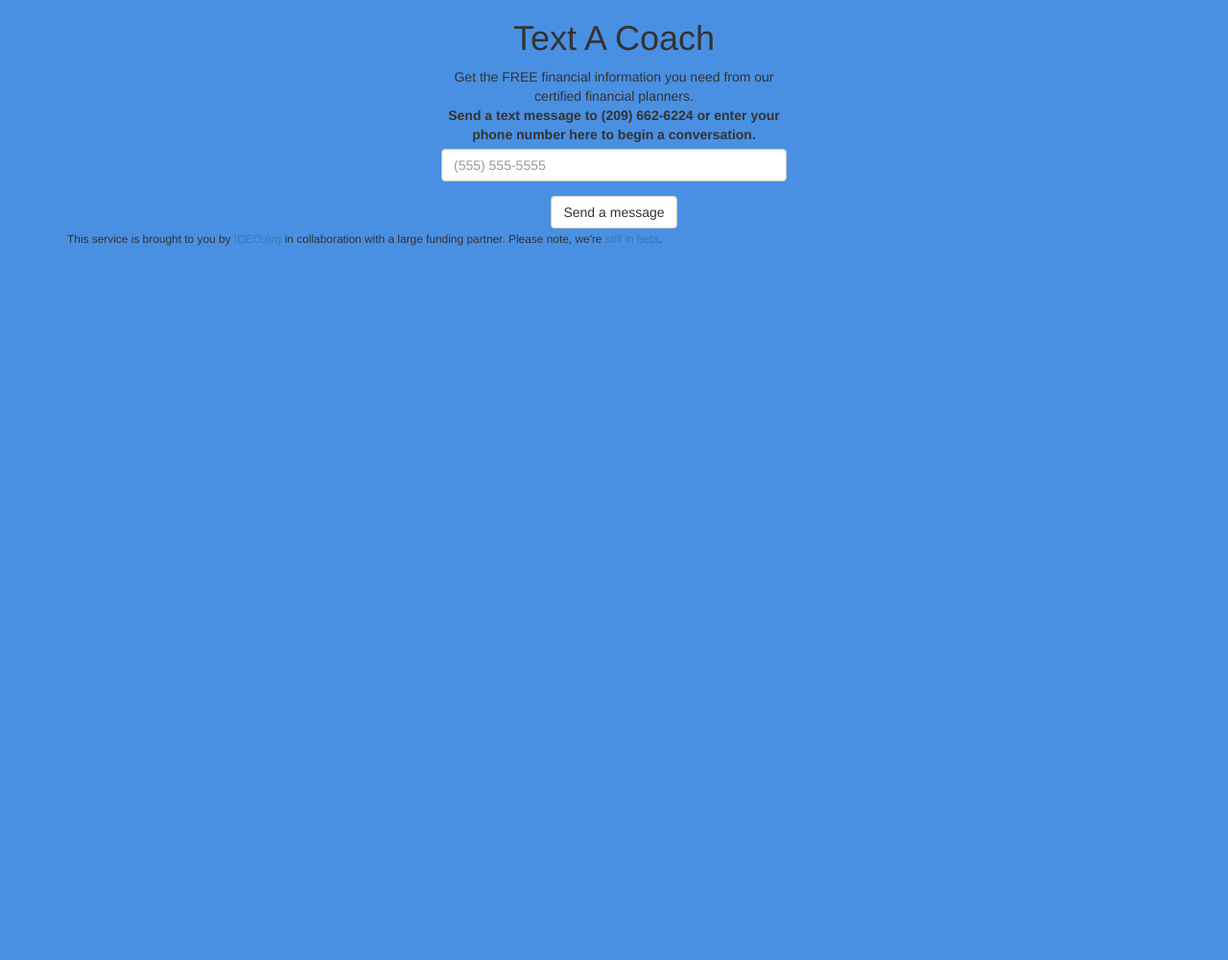
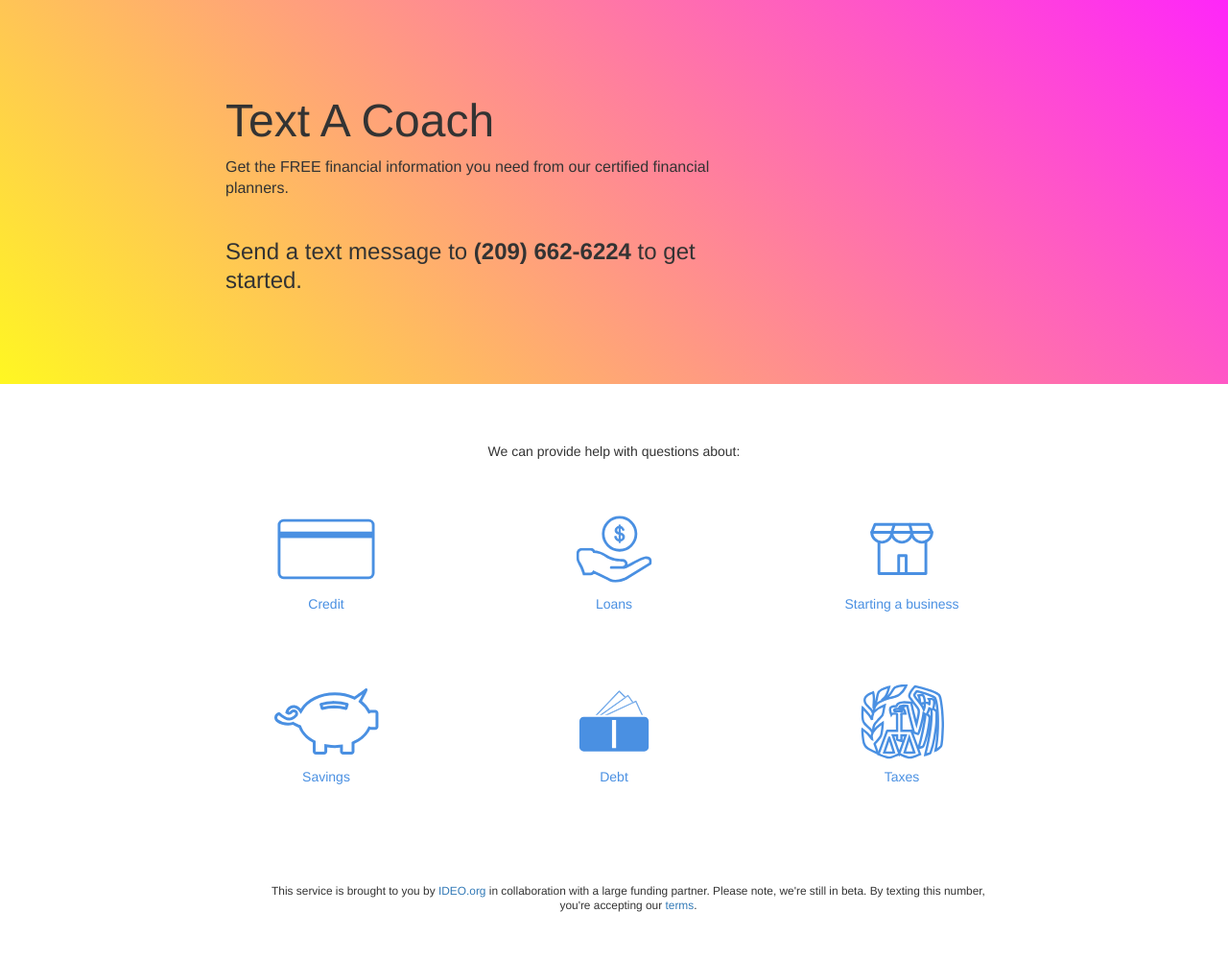
Before and after one commit to IDEOorg/text-a-coach, a plain HTML site: page index.html in a window 1280 px wide. Shown: the whole page at 96% size. Before the commit the page ends 800 px from the top, so only its background shows below. Drawn offline with nearby package versions, Linux system fonts and the light colour scheme.

Commit message:
add new styles

```diff
--- a/index.html
+++ b/index.html
@@ -12,30 +12,141 @@
 
     <style>
       body {
-        background: #4A90E2;
+        background: #FFFFFF;
       }
 
+      .container {
+        margin-top: 60px;
+      }
+      .hero-section-bg{
+        overflow: hidden;
+        background: #f06;
+        background: linear-gradient(45deg, #fff722, #ff26f9);
+        min-height: 100%;
+        position: relative;
+        z-index: 1;
+        }
 
+      .hero-section {
+        min-height: 400px;
+        padding-right: 60px;
+      }
+
+      .hero-h1 {
+        margin-top: 100px;
+        font-size: 48px;
+        margin-top: 40px;
+      }
+      .hero-description {
+        font-size: 16px;
+        line-height: 22px;
+      }
+      .hero-h3 {
+        margin-top: 40px;
+        line-height: 30px;
+      }
+
+      .description {
+        margin-bottom: 40px;
+      }
+      h5 {
+        color: #4A90E2;
+      }
+      .feature-section {
+        min-height: 120px;
+        display: flex;
+        align-items: center;
+        justify-content: center;
+      }
+
+      .feature-section img {
+        min-height: 100px;
+      }
+      .feature-section img, .feature-section h5 {
+        display: block;
+        margin: 0 auto;
+      }
+
+      .footer {
+        line-height: 14px;
+        margin: 100px 0 50px;
+      }
     </style>
 
     </head>
-  <body class="container">
+  <body>
 
-    <div class="row hero-section">
-      <div class="col-md-offset-4 col-md-4 text-center">
-        <h1>Text A Coach</h1>
-        <div class="description">Get the FREE financial information you need from our certified financial planners.</div>
-        <form>
+    <div class="hero-section hero-section-bg">
+      <div class="container">
+        <div class="row">
+          <div class="col-sm-6 col-sm-offset-1 col-lg-offset-2">
+            <h1 class="hero-h1">Text A Coach</h1>
+            <div class="hero-description">Get the FREE financial information you need from our certified financial planners.</div>
+            <h3 class="hero-h3">Send a text message to <strong>(209)&nbsp;662-6224</strong> to get started.</h3>
+          </div>
+        </div>
+      </div>
+    </div>
+    <div class="container">
+      <div class="row">
+        <div class="col-md-12 text-center">
+          <div class="description">We can provide help with questions about:</div>
+        <!-- <form>
           <div class="form-group">
             <label for="phoneNumber">Send a text message to (209) 662-6224 or enter your phone number here to begin a conversation.</label>
             <input type="email" class="form-control" id="phoneNumber" placeholder="(555) 555-5555">
           </div>
           <button type="submit" class="btn btn-default">Send a message</button>
-        </form>
+        </form> -->
+      </div>
+      <div class="row">
+        <div class="feature-section col-xs-4 col-md-2 col-md-offset-2 text-center">
+          <div class="feature-content  text-center text-center">
+            <img src="credit.svg" alt="credit" width="102" height="62">
+            <h5>Credit</h5>
+          </div>
+        </div>
+        <div class="feature-section col-xs-4 col-md-2 col-md-offset-1 text-center">
+          <div class="feature-content  text-center">
+            <img src="loans.svg" alt="loans" width="80" height="71">
+            <h5>Loans</h5>
+          </div>
+        </div>
+        <div class="feature-section col-xs-4 col-md-2 col-md-offset-1 text-center">
+          <div class="feature-content  text-center">
+            <img src="biz.svg" alt="biz" width="66" height="54">
+            <h5>Starting a business</h5>
+          </div>
+        </div>
+      </div>
+      <div class="row" style="margin-top: 60px">
+        <div class="feature-section col-xs-4 col-md-2 col-md-offset-2 text-center">
+          <div class="feature-content  text-center">
+            <img src="savings.svg" alt="savings" width="109" height="70">
+            <h5>Savings</h5>
+          </div>
+        </div>
+        <div class="feature-section col-xs-4 col-md-2 col-md-offset-1 text-center">
+          <div class="feature-content  text-center">
+            <img src="debt.svg" alt="debt" width="77" height="66">
+            <h5>Debt</h5>
+          </div>
+        </div>
+        <div class="feature-section col-xs-4 col-md-2 col-md-offset-1 text-center">
+          <div class="feature-content  text-center">
+            <img src="taxes.svg" alt="taxes" width="87" height="79">
+            <h5>Taxes</h5>
+          </div>
+        </div>
       </div>
     </div>
 
-
-    <small>This service is brought to you by <a href="http://ideo.org">IDEO.org</a> in collaboration with a large funding partner. Please note, we're <a href="terms.html">still in beta</a>.</small>
+    <div class="footer container">
+      <div class="row">
+        <div class="col-md-8 col-md-offset-2 text-center">
+          <small>This service is brought to you by <a href="http://ideo.org">IDEO.org</a> in collaboration with a large funding partner. Please note, we're still in beta. By texting this number, you're accepting our <a href="terms.html">terms</a>.</small>
+        </div>
+      </div>
+    </div>
   </body>
 </html>
```
Also changed, not shown: biz.svg (added), credit.svg (added), debt.svg (added), loans.svg (added), savings.svg (added), taxes.svg (added), 1 other file.
